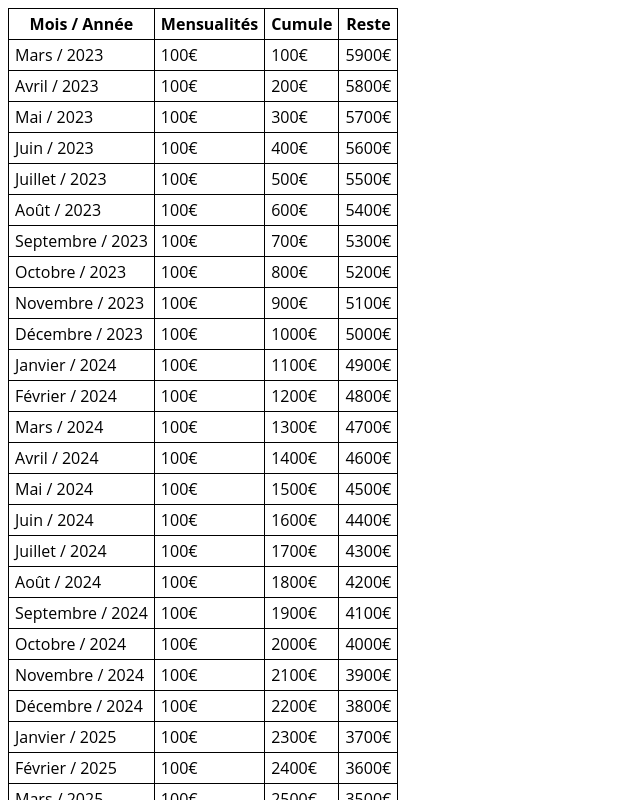
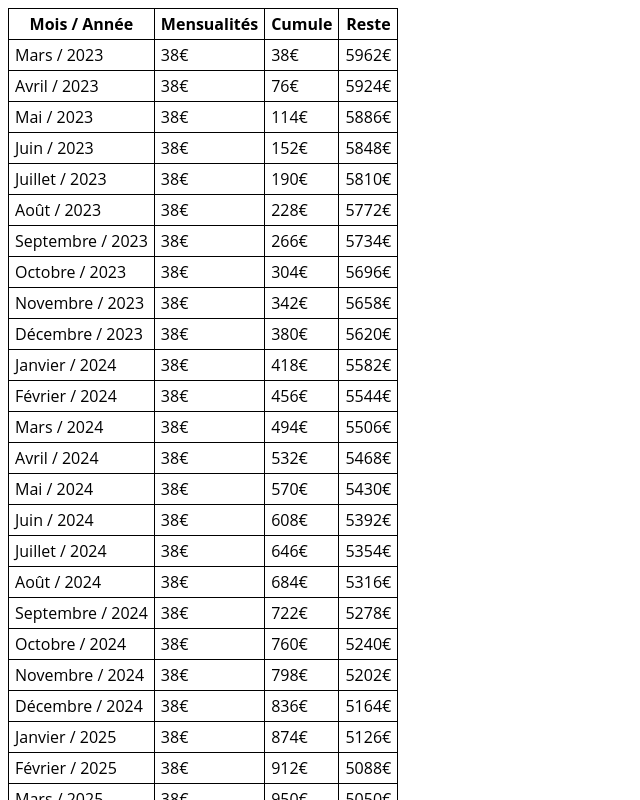
Before and after one commit to MadickeTHIANE/payment-schedule, a React (Create React App) app: page / in a window 1280 px wide. Shown: the top 800 px of the page, without its empty margins (0-640 px from the left). Built offline with nearby package versions, Linux system fonts and the light colour scheme.

Commit message:
Check if repay too much

```diff
--- a/src/App.js
+++ b/src/App.js
@@ -21,7 +21,7 @@ function App() {
   const currentYear = d.getFullYear();
 
   const totalAmountDue = 6000;
-  const monthlyPayment = 100;
+  let monthlyPayment = 38;
   const repaymentPeriod = totalAmountDue / monthlyPayment;
 
   const repaymentRowTemplate = (month, year, cumul, rest) => {
@@ -49,10 +49,15 @@ function App() {
           ? monthTable[0]
           : monthTable[monthTable.indexOf(month) + 1];
       month = newMonth;
-      console.log(monthTable.indexOf(month));
       year = monthTable.indexOf(month) == 0 ? year + 1 : year;
-      cumul = cumul + monthlyPayment;
-      rest = rest - monthlyPayment;
+      if (cumul + monthlyPayment <= totalAmountDue) {
+        cumul = cumul + monthlyPayment;
+        rest = totalAmountDue - cumul;
+      } else {
+        cumul = totalAmountDue;
+        monthlyPayment = rest;
+        rest = 0;
+      }
       index--;
     }
   };
```
